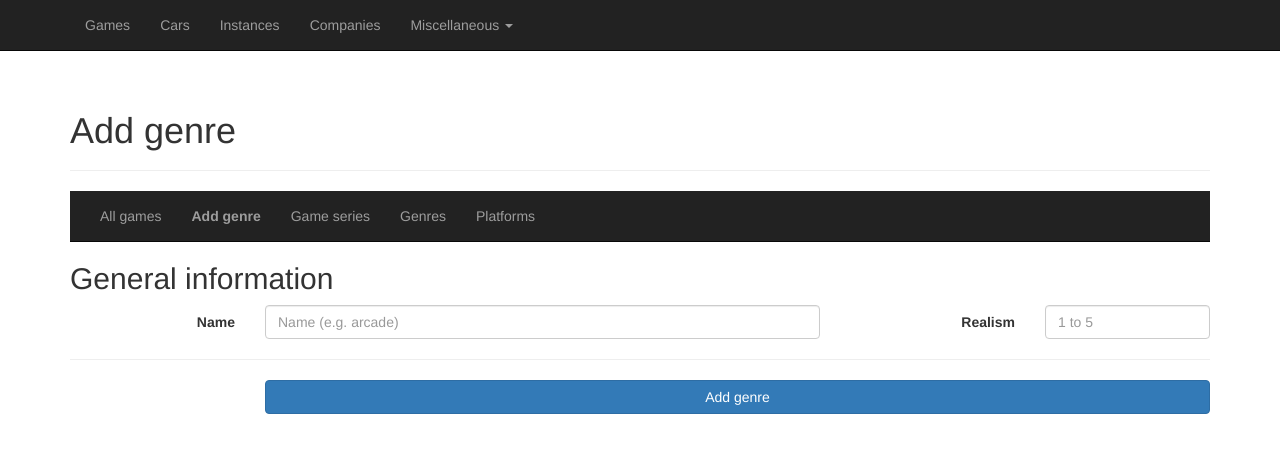
After one commit to PanVidla/car-database-v2, a Flask app: page /games/genres/add-genre in a window 1280 px wide. The commit adds this page. Shown: the top 453 px of the page. Run offline with Flask 2, Linux system fonts and the light colour scheme; parts of the project's set-up code (start-up, migrations or seed data) failed here and were passed over; some libraries are stand-ins or nearby versions.

Commit message:
Added functionality for GameGenre.

```diff
--- a/general/forms_games.py
+++ b/general/forms_games.py
@@ -1,7 +1,8 @@
 from flask_wtf import FlaskForm
-from wtforms import StringField, BooleanField, SelectField, DateField, SubmitField
-from wtforms.validators import DataRequired, Optional
+from wtforms import StringField, SelectField, DateField, SubmitField, IntegerField
+from wtforms.validators import DataRequired, Optional, NumberRange
 
+from general.models.game import GameSeries, GameGenre
 from general.models.misc import Company
 
 
@@ -14,6 +15,8 @@ class GameForm(FlaskForm):
 
     developer_id = SelectField("Developed by", coerce=int)
     game_series_id = SelectField("Part of series", coerce=int)
+    date_released = DateField("Date of release", validators=[Optional()])
+    genre_id = SelectField("Genre", coerce=int)
 
     # Initialization
     def __init__(self, *args, **kwargs):
@@ -24,6 +27,15 @@ class GameForm(FlaskForm):
                                       in Company.query
                                      .filter(Company.is_game_developer == True)
                                      .order_by(Company.name_display.asc()).all()]
+
+        self.game_series_id.choices = [(-1, "None")]
+        self.game_series_id.choices += [(series.id, "{}".format(series.name))
+                                        for series
+                                        in GameSeries.query.order_by(GameSeries.name.asc()).all()]
+
+        self.genre_id.choices = [(genre.id, "{}".format(genre.name))
+                                 for genre
+                                 in GameGenre.query.order_by(GameGenre.name.asc()).all()]
 
 
 class GameSeriesForm(FlaskForm):
@@ -38,7 +50,23 @@ class GameSeriesAddForm(GameSeriesForm):
 
 
 class GameSeriesEditForm(GameSeriesForm):
+
     submit = SubmitField("Edit game series")
+
+
+class GameGenreForm(FlaskForm):
+
+    name = StringField("Name", validators=[DataRequired()])
+    realism = IntegerField("Realism", validators=[DataRequired(), NumberRange(min=1, max=5)])
+
+
+class GameGenreAddForm(GameGenreForm):
+
+    submit = SubmitField("Add genre")
+
+
+class GameGenreEditForm(GameGenreForm):
+    submit = SubmitField("Edit genre")
 
 
 class PlatformForm(FlaskForm):
--- a/general/models/game.py
+++ b/general/models/game.py
@@ -31,7 +31,6 @@ class Game(database.Model):
     developer_id = database.Column(database.Integer, database.ForeignKey("companies.id"), index=True, nullable=False)
     date_released = database.Column(database.Date, index=True, nullable=True)
     genre_id = database.Column(database.Integer, database.ForeignKey("game_genres.id"), index=True, nullable=False)
-    date_published = database.Column(database.Date, index=True, nullable=True)
 
     # Technical
     game_state_id = database.Column(database.Integer, database.ForeignKey("game_states.id"), nullable=True)
--- a/general/routes_games.py
+++ b/general/routes_games.py
@@ -2,8 +2,9 @@
 from flask import render_template, flash, redirect, url_for
 
 from general import cardb, database
-from general.forms_games import PlatformAddForm, PlatformEditForm, GameSeriesAddForm, GameSeriesEditForm
-from general.models.game import Game, Platform, GameSeries
+from general.forms_games import PlatformAddForm, PlatformEditForm, GameSeriesAddForm, GameSeriesEditForm, \
+    GameGenreAddForm, GameGenreEditForm
+from general.models.game import Game, Platform, GameSeries, GameGenre
 
 
 @cardb.route("/games/", methods=['GET'])
@@ -13,7 +14,7 @@ def overview_games():
     games = Game.query.order_by(Game.name_display.asc()).all()
 
     return render_template("games_overview.html",
-                           title="All games",
+                           title="Games",
                            heading="All games",
                            games=games,
                            viewing="games")
@@ -25,10 +26,22 @@ def overview_game_series():
     game_series = GameSeries.query.order_by(GameSeries.name.asc()).all()
 
     return render_template("games_overview_game_series.html",
-                           title="All game series",
+                           title="Game series",
                            heading="All game series",
                            game_series=game_series,
                            viewing="game_series")
+
+
+@cardb.route("/games/genres", methods=['GET'])
+def overview_genres():
+
+    genres = GameGenre.query.order_by(GameGenre.realism.asc()).all()
+
+    return render_template("games_overview_genres.html",
+                           title="Genres",
+                           heading="Genres",
+                           genres=genres,
+                           viewing="genres")
 
 
 @cardb.route("/games/platforms", methods=['GET'])
@@ -38,7 +51,7 @@ def overview_platforms():
 
     return render_template("games_overview_platforms.html",
                            title="Platforms",
-                           heading="Platforms",
+                           heading="All platforms",
                            platforms=platforms,
                            viewing="platforms")
 
@@ -69,6 +82,34 @@ def add_game_series():
                            heading="Add game series",
                            form=form,
                            viewing="game_series")
+
+
+# Add genre
+@cardb.route("/games/genres/add-genre", methods=['GET', 'POST'])
+def add_genre():
+
+    form = GameGenreAddForm()
+
+    if form.validate_on_submit():
+
+        new_genre = GameGenre()
+        form.populate_obj(new_genre)
+
+        try:
+            database.session.add(new_genre)
+            database.session.commit()
+        except RuntimeError:
+            flash("There was a problem adding a new genre to the database.", "danger")
+            return redirect(url_for("add_genre"))
+
+        flash("{} has been successfully added to the database.".format(new_genre.name), "success")
+        return redirect(url_for("overview_genres"))
+
+    return render_template("games_form_genres.html",
+                           title="Add genre",
+                           heading="Add genre",
+                           form=form,
+                           viewing="genres")
 
 
 # Add platform
@@ -129,6 +170,33 @@ def edit_game_series(id):
                            viewing="game_series")
 
 
+# Edit genre
+@cardb.route("/games/genres/edit-genre/<id>", methods=['GET', 'POST'])
+def edit_genre(id):
+
+    genre = GameGenre.query.get(id)
+    form = GameGenreEditForm(obj=genre)
+
+    if form.validate_on_submit():
+
+        form.populate_obj(genre)
+
+        try:
+            database.session.commit()
+        except RuntimeError:
+            flash("There was a problem editing {}.".format(genre.name), "danger")
+            return redirect(url_for("edit_genre", id=genre.id))
+
+        flash("{} has been successfully edited.".format(genre.name, "success"))
+        return redirect(url_for("detail_genre", id=genre.id))
+
+    return render_template("games_form_genres.html",
+                           title="Edit genre",
+                           heading="Edit genre",
+                           form=form,
+                           viewing="genres")
+
+
 # Edit platform
 @cardb.route("/games/platforms/edit-platform/<id>", methods=['GET', 'POST'])
 def edit_platform(id):
@@ -176,6 +244,24 @@ def delete_game_series(id):
     return redirect(url_for("overview_game_series"))
 
 
+# Delete genre
+@cardb.route("/games/genres/delete-genre/<id>", methods=['GET', 'POST'])
+def delete_genre(id):
+
+    genre = GameGenre.query.get(id)
+
+    try:
+        database.session.delete(genre)
+        database.session.commit()
+
+    except RuntimeError:
+        flash("There was a problem with deleting {}.".format(genre.name), "danger")
+        return redirect(url_for("detail_genre", id=genre.id))
+
+    flash("{} has been successfully deleted.".format(genre.name), "success")
+    return redirect(url_for("overview_genres"))
+
+
 # Delete platform
 @cardb.route("/games/platforms/delete-platform/<id>", methods=['GET', 'POST'])
 def delete_platform(id):
@@ -209,6 +295,19 @@ def detail_game_series(id):
                            viewing="game_series")
 
 
+# Genre detail
+@cardb.route("/games/genres/detail/<id>", methods=['GET', 'POST'])
+def detail_genre(id):
+
+    genre = GameGenre.query.get(id)
+
+    return render_template("games_detail_genre.html",
+                           title="{}".format(genre.name),
+                           heading="{}".format(genre.name),
+                           genre=genre,
+                           viewing="genres")
+
+
 # Platform detail
 @cardb.route("/games/platforms/detail/<id>", methods=['GET', 'POST'])
 def detail_platform(id):
--- a/general/templates/companies_detail.html
+++ b/general/templates/companies_detail.html
@@ -10,7 +10,7 @@
                     <ul class="nav navbar-nav">
                         {% if company %}
                         <li><a href="{{ url_for('edit_company', id=company.id) }}"><button type="button" class="btn btn-info">Edit company</button></a></li>
-                        <li><a href="#"><button type="button" class="btn btn-danger" data-toggle="modal" data-target="#deleteModal">Delete country</button></a></li>
+                        <li><a href="#"><button type="button" class="btn btn-danger" data-toggle="modal" data-target="#deleteModal">Delete company</button></a></li>
                         {% endif %}
                     </ul>
                 </div>
--- a/general/templates/games_base.html
+++ b/general/templates/games_base.html
@@ -20,10 +20,14 @@
                         {% if viewing == "platforms" %}
                         <li><a class="hover-underline-animation" href="{{ url_for('add_platform') }}"><strong>Add platform</strong></a></li>
                         {% endif %}
+                        {% if viewing == "genres" %}
+                        <li><a class="hover-underline-animation" href="{{ url_for('add_genre') }}"><strong>Add genre</strong></a></li>
+                        {% endif %}
                         {% if viewing == "game_series" %}
                         <li><a class="hover-underline-animation" href="{{ url_for('add_game_series') }}"><strong>Add game series</strong></a></li>
                         {% endif %}
                         <li><a class="hover-underline-animation" href="{{ url_for('overview_game_series') }}">Game series</a></li>
+                        <li><a class="hover-underline-animation" href="{{ url_for('overview_genres') }}">Genres</a></li>
                         <li><a class="hover-underline-animation" href="{{ url_for('overview_platforms') }}">Platforms</a></li>
                         {% if platform %}
                         <li class="active"><a href="#">{{ platform.name_display }}</a></li>
--- /dev/null
+++ b/general/templates/games_form_genres.html
@@ -0,0 +1,36 @@
+{% extends "games_base.html" %}
+
+{% block games_content %}
+
+    <div>
+        <form role="form" class="form-horizontal" method="post">
+
+        {{ form.hidden_tag() }}
+
+        <h2>General information</h2>
+        <div class="form-group">
+            <div>
+                <label class="col-sm-2 control-label">{{ form.name.label }}</label>
+                <div class="col-sm-6">
+                    {{ form.name(class_="form-control", placeholder="Name (e.g. arcade)") }}
+                </div>
+            </div>
+            <div>
+                <label class="col-sm-2 control-label">{{ form.realism.label }}</label>
+                <div class="col-sm-2">
+                    {{ form.realism(class_="form-control", placeholder="1 to 5") }}
+                </div>
+            </div>
+        </div>
+
+        <hr>
+
+        <div class="form-group">
+            <div class="col-sm-offset-2 col-sm-10">
+              {{ form.submit(class_="btn btn-primary btn-block") }}
+            </div>
+        </div>
+    </form>
+    </div>
+
+{% endblock %}
```
Also changed, not shown: general/templates/games_detail_genre.html (added, +101 -0 lines), general/templates/games_overview_genres.html (added, +30 -0 lines).
